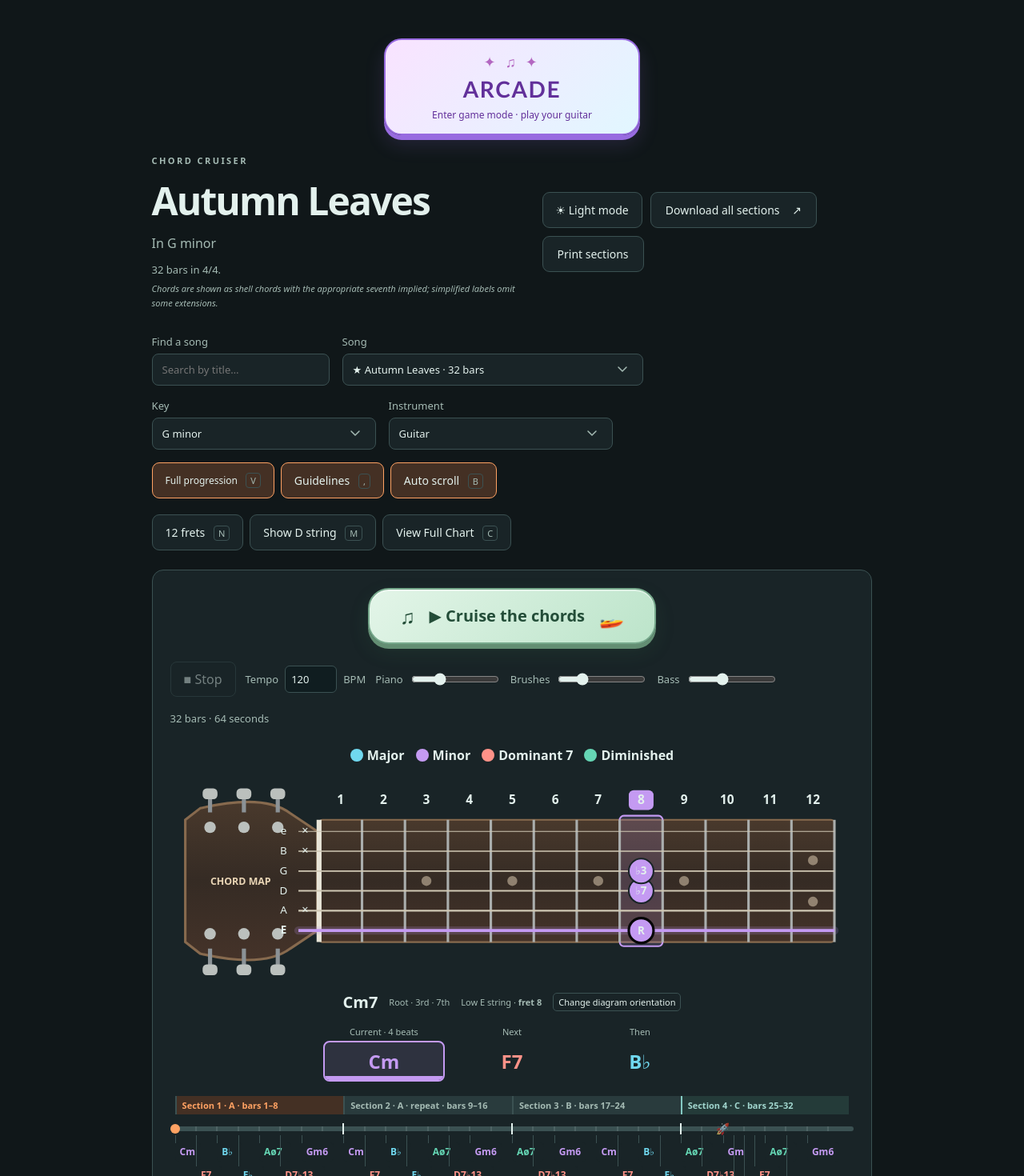
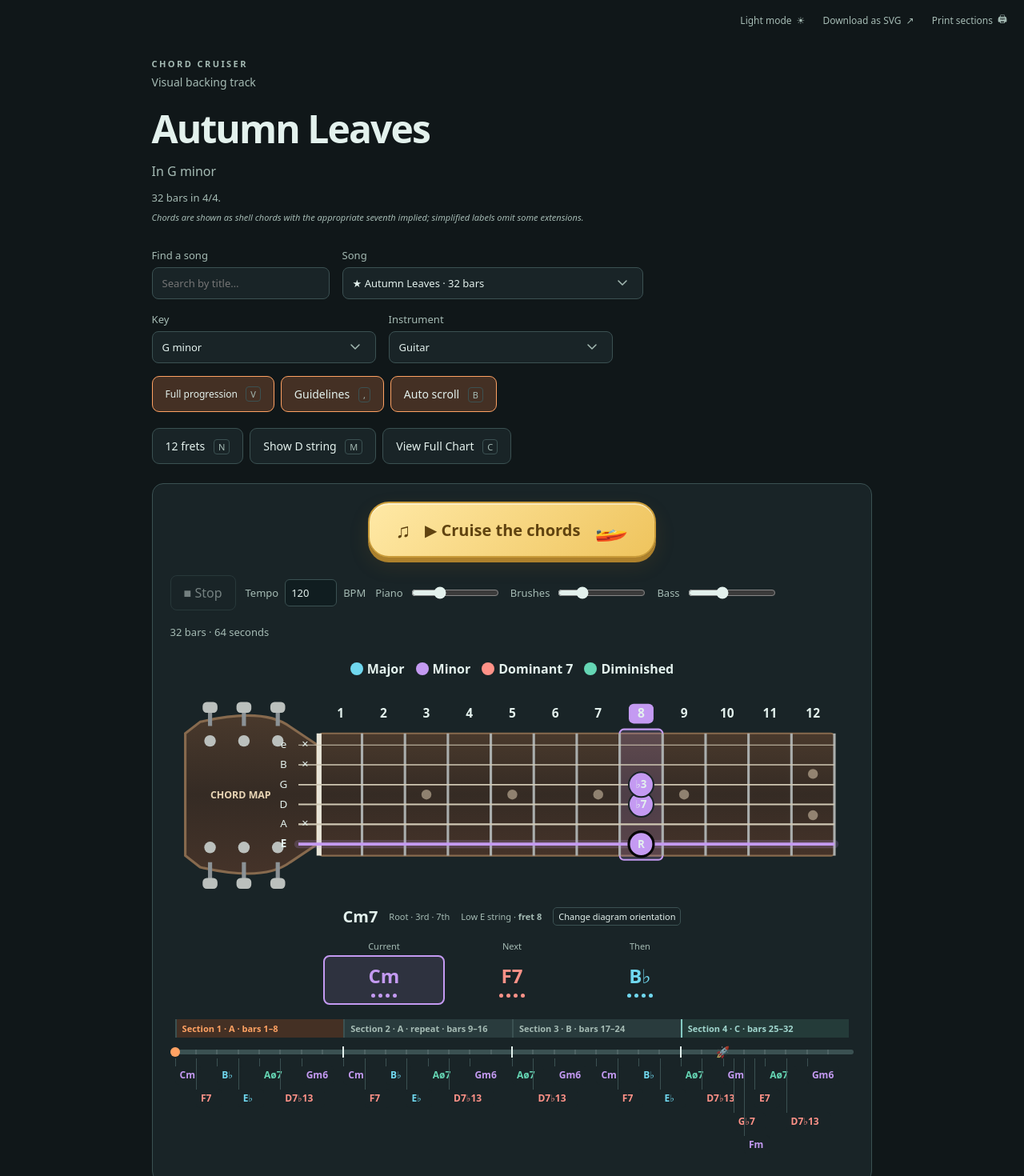
Before and after one commit to guitar-zero/chord-cruiser, a React (Vite) app: page / in a window 1280 px wide. Shown: the top 1470 px of the page at 80% size. Built offline with nearby package versions, Linux system fonts and the light colour scheme.

Commit message:
fix a few styles

```diff
--- a/CurrentChordIndicator.jsx
+++ b/CurrentChordIndicator.jsx
@@ -193,9 +193,9 @@ function CurrentChordIndicator({
             <path
               ref={haloRef}
               d={flower}
-              fill="#e534ae"
+              fill="#efc45d"
               fillOpacity=".09"
-              stroke="#e534ae"
+              stroke="#efc45d"
               strokeWidth="20"
               strokeOpacity=".18"
             />
@@ -203,7 +203,7 @@ function CurrentChordIndicator({
               ref={outlineRef}
               d={flower}
               fill="none"
-              stroke="#e534ae"
+              stroke="#efc45d"
               strokeWidth="6"
               strokeLinejoin="round"
             />
--- a/index.html
+++ b/index.html
@@ -3,8 +3,10 @@
   <head>
     <meta charset="UTF-8" />
     <meta name="viewport" content="width=device-width, initial-scale=1.0" />
+    <link rel="icon" type="image/svg+xml" href="%BASE_URL%favicon.svg" />
     <meta name="theme-color" content="#fbf8ed" />
-    <title>Chord Cruiser</title>
+    <meta name="description" content="A visual backing track for jazz standards. Follow the bouncing ball through the chords and play along with Chord Cruiser." />
+    <title>Chord Cruiser · Visual backing track</title>
   </head>
   <body>
     <div id="root"></div>
--- a/src/ChordPlayer.jsx
+++ b/src/ChordPlayer.jsx
@@ -31,7 +31,6 @@ import { countInComplete, countInBeat, countInChords, countInSchedule, countInLa
 import { nextShellTarget, shellTargets } from './audio/game.js';
 import GameCountIn from './GameCountIn.jsx';
 import GameAtmosphere from './GameAtmosphere.jsx';
-import ArcadeModeToggle from './ArcadeModeToggle.jsx';
 import { PlaybackRenderGate } from './audio/playbackRenderGate.js';
 import { positionNodeShapes } from './data/chordShapes.js';
 
@@ -58,7 +57,6 @@ const ChordPlayer = forwardRef(function ChordPlayer(
     chartOpen,
     setChartOpen,
     gameMode,
-    setGameMode,
     selectionControls,
     songOptions,
     onSongChange,
@@ -395,7 +393,6 @@ const ChordPlayer = forwardRef(function ChordPlayer(
       aria-label="Chord playback"
       aria-busy={state === "starting"}
     >
-      <ArcadeModeToggle enabled={gameMode} onToggle={() => { stop(); setGameReady(false); setGameMode(value => !value); setError(''); }} />
       {gameMode && <GameAtmosphere playing={state === 'playing'} />}
       {gameMode && <GameCountIn beat={countInBeats} go={countInGo} beatSeconds={60 / bpm} starting={state === 'starting'} paused={state === 'paused'} firstChord={firstGameChord?.chord} nextChord={nextGameChord?.chord} firstShape={gameNodeShapes[firstGameChord?.nodeId]} firstNode={songData.nodes.find(node => node.id === firstGameChord?.nodeId)} firstColor={timelineColor(routeColors[firstGameChord?.index], darkMode)} darkMode={darkMode} />}
       {gameMode && state === 'stopped' && <GameTempoOptions bpm={bpm} onChange={setBpm} />}
@@ -546,7 +543,7 @@ const ChordPlayer = forwardRef(function ChordPlayer(
           nodeLabels={Object.fromEntries(
             songData.nodes.map((node) => [node.id, node.chord]),
           )}
-          onSeek={seekAndPlay}
+          onSeek={seek}
           disabled={state === "starting"}
         />
       </div>}
@@ -610,7 +607,7 @@ const ChordPlayer = forwardRef(function ChordPlayer(
         darkMode={darkMode}
         timeline={timeline}
         activeIndex={running || position > 0 ? activeIndex : -1}
-        onSeek={seekAndPlay}
+        onSeek={seek}
         disabled={state === "starting"}
       />}
       {error && (
--- a/src/IndicatorLaunch.jsx
+++ b/src/IndicatorLaunch.jsx
@@ -98,13 +98,13 @@ function IndicatorLaunch({ flight, onComplete }) {
     >
       <path
         d={path}
-        fill="#e534ae"
+        fill="#efc45d"
         fillOpacity=".09"
-        stroke="#e534ae"
+        stroke="#efc45d"
         strokeWidth="12"
         strokeOpacity=".18"
       />
-      <path d={path} fill="none" stroke="#e534ae" strokeWidth="4" />
+      <path d={path} fill="none" stroke="#efc45d" strokeWidth="4" />
     </svg>
     }
     </>, document.body
--- a/src/MiniChordStrip.jsx
+++ b/src/MiniChordStrip.jsx
@@ -34,6 +34,7 @@ export default function MiniChordStrip({
           const remaining = Math.max(0, Math.min(event.duration, event.start + event.duration - position));
           const beatsRemaining = event.duration > 0 ? remaining / event.duration * event.beats : 0;
           const beatCount = Math.ceil(beatsRemaining);
+          const displayedBeats = current ? beatCount : Math.ceil(event.beats);
           return (
             <div
               key={index}
@@ -44,7 +45,6 @@ export default function MiniChordStrip({
             >
               <span className="mini-chord-role">
                 {index === centeredIndex ? "Current" : index === centeredIndex + 1 ? "Next" : "Then"}
-                {current && <span className="chord-countdown"> · {beatCount} {itemName === 'notes' ? (beatCount === 1 ? 'step' : 'steps') : (beatCount === 1 ? 'beat' : 'beats')}</span>}
               </span>
               <Note
                 type={interactive ? "button" : undefined}
@@ -57,7 +57,14 @@ export default function MiniChordStrip({
                 title={event.chord}
               >
                 {label}
-                {current && <span className="chord-time-remaining" aria-hidden="true" style={{transform:`scaleX(${event.duration > 0 ? remaining / event.duration : 0})`}} />}
+                <span key={current ? 'current-beats' : 'upcoming-beats'} className={`chord-countdown${current ? ' is-current' : ''}`} role="img" aria-label={`${displayedBeats} ${itemName === 'notes' ? 'steps' : 'beats'}${current ? ' remaining' : ''}`}>
+                  {Array.from({ length: Math.ceil(event.beats) }, (_, beat) => <span
+                    key={beat}
+                    className={`chord-countdown-dot${beat >= displayedBeats ? ' elapsed' : ''}`}
+                    style={{ '--beat-bounce-delay': `${280 + beat * 45}ms` }}
+                    aria-hidden="true"
+                  />)}
+                </span>
               </Note>
             </div>
           );
--- a/src/main.jsx
+++ b/src/main.jsx
@@ -56,7 +56,7 @@ const songOptionLabel = (song) => {
 
 function App() {
   const [chartOpen, setChartOpen] = useState(false);
-  const [gameMode, setGameMode] = useState(false);
+  const gameMode = false;
   const [countInActive, setCountInActive] = useState(false);
   const [autoScrollEnabled, setAutoScrollEnabled] = useState(true);
   const [darkMode, setDarkMode] = useTheme();
@@ -409,10 +409,10 @@ function App() {
         <span className="spinner" aria-hidden="true" />
         Loading {songsById[loadingSongId].title}…
       </div>}
-      <div id="arcade-mode-dock" />
       <header>
         <div>
           <p className="eyebrow">CHORD CRUISER</p>
+          <p className="brand-tagline">Visual backing track</p>
           <h1>{song.title}</h1>
           <p className="subtitle">In {song.key}</p>
           {song.playbackNote && <p className="note">{song.playbackNote}</p>}
@@ -430,16 +430,16 @@ function App() {
             aria-pressed={darkMode}
             onClick={() => setDarkMode((value) => !value)}
           >
-            {darkMode ? "☀ Light mode" : "☾ Dark mode"}
+            {darkMode ? "Light mode" : "Dark mode"} <span aria-hidden="true">{darkMode ? "☀" : "☾"}</span>
           </button>
           <button className="download" type="button" onClick={downloadSvg}>
-            Download all sections <span aria-hidden="true">↗</span>
+            Download as SVG <span aria-hidden="true">↗</span>
           </button>
           <button className="download" type="button" onClick={() => {
             if (!printChart(song, sectionsRef.current.querySelectorAll('svg[data-section-id]'))) {
               window.alert('Allow popups for this site to open the chart print preview.');
             }
-          }}>Print sections</button>
+          }}>Print sections <span aria-hidden="true">🖨</span></button>
         </div>
       </header>
       <nav className="song-picker" aria-label="Choose a song">
@@ -532,7 +532,6 @@ function App() {
         songOptions={dropdownSongs}
         onSongChange={changeSong}
         gameMode={gameMode}
-        setGameMode={setGameMode}
         chartOpen={chartOpen}
         setChartOpen={setChartOpen}
         autoScrollEnabled={autoScrollEnabled}
--- a/src/style.css
+++ b/src/style.css
@@ -1,6 +1,6 @@
  :root { --ink: #073840; --page: #efeee7; --surface: #fbf8ed; --muted: #62736d; --border: #cbd6ca; --hover: #eaf0e3; --input: #fffdf6; --accent: #cc480e; --track: #d8dfd1; --active: #f8e4d5; color-scheme: light; }
 :root[data-theme="dark"] { --ink: #e3f1ed; --page: #101719; --surface: #192427; --muted: #a5bbb4; --border: #3b5152; --hover: #293b3d; --input: #101d20; --accent: #ffa263; --track: #3b5152; --active: #443024; color-scheme: dark; }
-.header-actions { display: flex; flex-wrap: wrap; align-items: center; gap: 10px; }
+.header-actions { position: absolute; top: 8px; right: 12px; left: 12px; display: flex; flex-wrap: wrap; justify-content: flex-end; align-items: center; gap: 4px; }
 .theme-toggle { background: var(--surface); color: var(--ink); border: 1px solid var(--border); border-radius: 9px; padding: 12px 16px; font: inherit; font-size: 14px; cursor: pointer; }
 .theme-toggle:hover { background: var(--hover); }
 .theme-toggle:focus-visible { outline: 3px solid var(--accent); outline-offset: 3px; }
@@ -10,14 +10,18 @@ footer a { color: var(--accent); }
 * { box-sizing: border-box; }
 body { margin: 0; }
 main { width: 76%; max-width: 1248px; padding: 48px 36px 28px; margin: auto; }
-header { display: flex; justify-content: space-between; align-items: center; gap: 24px; margin-bottom: 30px; }
+header { display: flex; justify-content: space-between; align-items: center; gap: 24px; padding-top: 24px; margin-bottom: 30px; }
 .eyebrow { font-size: 11px; font-weight: 700; letter-spacing: .22em; color: var(--muted); margin: 0 0 10px; }
+.brand-tagline { color: var(--muted); font-size: 14px; margin: -4px 0 16px; }
 h1 { font-family: system-ui, -apple-system, BlinkMacSystemFont, sans-serif; font-size: clamp(30px, 4vw, 48px); margin: 0; letter-spacing: -.04em; }
 .subtitle { color: var(--muted); margin: 10px 0 0; }
 .download { color: var(--ink); text-decoration: none; background: var(--surface); border: 1px solid var(--border); padding: 12px 18px; border-radius: 9px; font-size: 14px; white-space: nowrap; }
 .download:hover { background: var(--hover); }
 .download:focus-visible { outline: 3px solid var(--accent); outline-offset: 4px; }
 .download span { margin-left: 12px; }
+.header-actions button { display: inline-flex; align-items: center; gap: 6px; padding: 6px 8px; border-color: transparent; border-radius: 6px; background: transparent; color: var(--muted); font-size: 12px; white-space: nowrap; }
+.header-actions button:hover { background: var(--hover); color: var(--ink); }
+.header-actions button span { margin-left: 0; }
 .layout { display: grid; grid-template-columns: minmax(0, 1fr) 320px; gap: 24px; align-items: start; }
 .songs { display: flex; flex-wrap: wrap; gap: 8px; margin-bottom: 24px; }
 .songs button { font: inherit; font-size: 14px; color: var(--ink); background: transparent; border: 1px solid var(--border); border-radius: 8px; padding: 10px 16px; cursor: pointer; }
@@ -398,8 +402,18 @@ body[data-game-mode="true"] .mini-chord.active { box-shadow: 0 0 16px #79c9ba30;
 .mini-chord-slot { flex: 0 0 calc(100% / 3); min-width: 0; padding: 0 4px; text-align: center; }
 .mini-chord-role { display: block; margin-bottom: 4px; color: var(--muted); font-size: 10px; }
 .mini-chord { position: relative; width: 100%; overflow: hidden; text-overflow: ellipsis; white-space: nowrap; padding: 7px 4px; border: 2px solid transparent; border-radius: 8px; background: transparent; color: var(--chord-color); font: 700 18px system-ui, sans-serif; cursor: pointer; }
-.chord-countdown { font-variant-numeric: tabular-nums; }
-.chord-time-remaining { position: absolute; left: 0; right: 0; bottom: 0; height: 5px; background: var(--chord-color); transform-origin: left center; pointer-events: none; }
+.chord-countdown { display: flex; flex-wrap: wrap; align-items: center; justify-content: center; gap: 4px; margin-top: 6px; }
+.chord-countdown-dot { width: 5px; height: 5px; border-radius: 50%; background: currentColor; }
+.chord-countdown-dot.elapsed { opacity: .2; }
+.chord-countdown.is-current .chord-countdown-dot { animation: chord-dot-bounce 380ms ease-out var(--beat-bounce-delay) both; }
+@keyframes chord-dot-bounce {
+  0%, 100% { transform: translateY(0) scale(1); }
+  35% { transform: translateY(-2px) scale(1.08); }
+  65% { transform: translateY(.5px) scale(.98); }
+}
+@media (prefers-reduced-motion: reduce) {
+  .chord-countdown.is-current .chord-countdown-dot { animation: none; }
+}
 .mini-chord.active { border-color: var(--chord-color); background: color-mix(in srgb, var(--chord-color) 12%, var(--surface)); }
 .mini-chord:hover { background: var(--hover); }
 .mini-chord:focus-visible { outline: 2px solid var(--chord-color); outline-offset: -4px; }
@@ -581,11 +595,11 @@ svg.fretboard-overview { display: block; width: 100%; height: auto; max-height:
 .game-bar-boundaries span { position: absolute; top: 0; bottom: 0; width: 2px; background: var(--ink); opacity: .65; transform: translateX(-1px); }
 
 .practice-play-launch { display: flex; justify-content: center; margin: 4px 0 22px; }
-.practice-play-button { display: flex; align-items: center; justify-content: center; gap: 18px; min-height: 64px; width: min(360px, 100%); padding: 16px 24px; border: 2px solid #77a98c; border-radius: 26px; background: linear-gradient(135deg, #e3f5e8, #bce4ca); color: #234d38; box-shadow: 0 6px 0 #638e73, inset 0 2px 0 #fff7, 0 10px 24px #3d805525; font: 800 20px ui-rounded, system-ui, sans-serif; cursor: pointer; transition: transform 150ms ease, box-shadow 150ms ease; }
+.practice-play-button { display: flex; align-items: center; justify-content: center; gap: 18px; min-height: 64px; width: min(360px, 100%); padding: 16px 24px; border: 2px solid #c99b39; border-radius: 26px; background: linear-gradient(135deg, #ffe9a6, #efc45d); color: #604310; box-shadow: 0 6px 0 #ad812c, inset 0 2px 0 #fff7, 0 10px 24px #a7772525; font: 800 20px ui-rounded, system-ui, sans-serif; cursor: pointer; transition: transform 150ms ease, box-shadow 150ms ease; }
 .practice-play-sparkle { font-size: 25px; }
-.practice-play-boat { display: inline-block; transform: scaleX(-1); }
-.practice-play-button:not(:disabled):hover { transform: translateY(-3px) rotate(-1deg); box-shadow: 0 9px 0 #638e73, 0 14px 28px #3d805530; }
-.practice-play-button:not(:disabled):active { transform: translateY(4px); box-shadow: 0 2px 0 #638e73; }
+.practice-play-boat { display: inline-flex; align-items: center; justify-content: center; align-self: center; font-size: 34px; line-height: 1; transform: translateY(-5px) scaleX(-1); }
+.practice-play-button:not(:disabled):hover { transform: translateY(-3px) rotate(-1deg); box-shadow: 0 9px 0 #ad812c, 0 14px 28px #a7772530; }
+.practice-play-button:not(:disabled):active { transform: translateY(4px); box-shadow: 0 2px 0 #ad812c; }
 .practice-play-button:disabled { opacity: .6; cursor: wait; }
 .practice-play-button:focus-visible { outline: 3px solid var(--ink); outline-offset: 6px; }
 @media (prefers-reduced-motion: reduce) { .practice-play-button { transition: none; } .practice-play-button:not(:disabled):hover { transform: none; } }
@@ -625,7 +639,7 @@ main.without-gutters { width: 100%; max-width: none; padding: 16px; margin: 0; }
 
 /* Give both playback surfaces the same little music-box button. */
 .mini-transport-controls { align-items: center; justify-content: center; flex-wrap: nowrap; gap: 8px; padding-bottom: 3px; }
-.mini-transport-controls .mini-play-button { flex: 0 1 auto; display: inline-flex; align-items: center; justify-content: center; gap: 6px; min-height: 30px; padding: 5px 9px; border: 1px solid #77a98c; border-radius: 10px; background: linear-gradient(135deg, #e3f5e8, #bce4ca); color: #234d38; box-shadow: 0 2px 0 #638e73, inset 0 1px 0 #fff8; font: 750 12px ui-rounded, system-ui, sans-serif; transition: transform 150ms ease, box-shadow 150ms ease; }
+.mini-transport-controls .mini-play-button { flex: 0 1 auto; display: inline-flex; align-items: center; justify-content: center; gap: 6px; min-height: 30px; padding: 5px 9px; border: 1px solid #77a98c; border-radius: 10px; background: linear-gradient(135deg, #e3f5e8, #bce4ca); color: #234d38; box-shadow: 0 2px 0 #ad812c, inset 0 1px 0 #fff8; font: 750 12px ui-rounded, system-ui, sans-serif; transition: transform 150ms ease, box-shadow 150ms ease; }
 .mini-play-sparkle { font-size: 12px; }
 .mini-transport-controls .mini-play-button:hover:not(:disabled) { background: linear-gradient(135deg, #effaf2, #cfeeda); transform: translateY(-1px); box-shadow: 0 3px 0 #638e73; }
 .mini-transport-controls .mini-play-button:active:not(:disabled) { transform: translateY(1px); box-shadow: 0 1px 0 #638e73; }
```
Also changed, not shown: src/SongChart.jsx (+4 -4 lines), public/favicon.svg (added), 1 other file (tests, documents, lock files or other folders).
